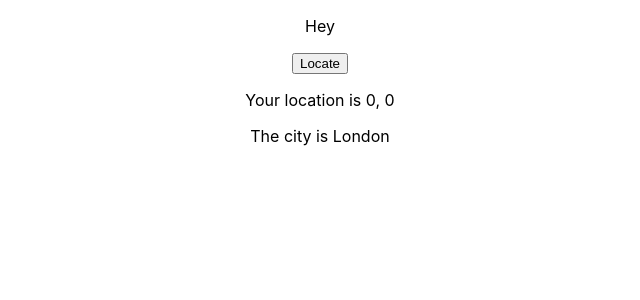
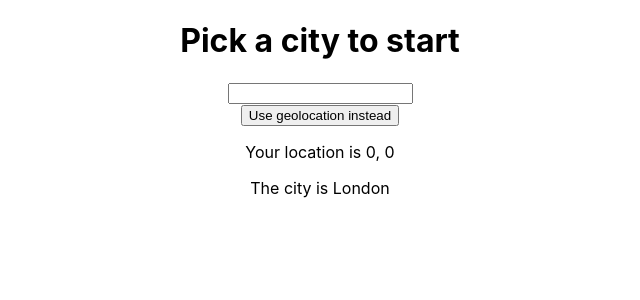
Before and after one commit to Barraza44/top-weather-app, a React (Create React App) app: page / in a window 1280 px wide. Shown: the top 300 px of the page, without its empty margins (320-960 px from the left). Built offline with nearby package versions, Linux system fonts and the light colour scheme.

Commit message:
added search box component

```diff
--- a/src/App.tsx
+++ b/src/App.tsx
@@ -1,6 +1,7 @@
 import React, {useState} from 'react';
 import './App.css';
 import WeatherForecast from "./weatherForecast";
+import SearchBox from "./searchBox";
 
 function App() {
   const [ location, setLocation ] = useState({lat: 0, lon: 0});
@@ -13,7 +14,7 @@ function App() {
       let longitude = position.coords.longitude;
       setLocation({lat: latitude, lon: longitude});
       setCity({cityName: ""});
-      setVisibility("hidden")
+      setVisibility("hidden");
       console.log(location);
     }
 
@@ -28,8 +29,9 @@ function App() {
   }
   return (
     <div className="App">
-      <p>Hey</p>
-      <button onClick={() => geoLocate()} className={visibility}>Locate</button>
+      <h1>Pick a city to start</h1>
+      <SearchBox />
+      <button onClick={() => geoLocate()} className={visibility}>Use geolocation instead</button>
       {city.cityName === ""
         ? <WeatherForecast city={""} geoLocation={location} />
         : <WeatherForecast city={city.cityName} geoLocation={{lat: 0, lon: 0}} />
--- /dev/null
+++ b/src/searchBox.tsx
@@ -0,0 +1,11 @@
+import React from "react";
+
+const SearchBox = () => {
+  return(
+    <form>
+      <input type="text" name="citySearch" id="city-search"/>
+    </form>
+  )
+}
+
+export default SearchBox;
```
